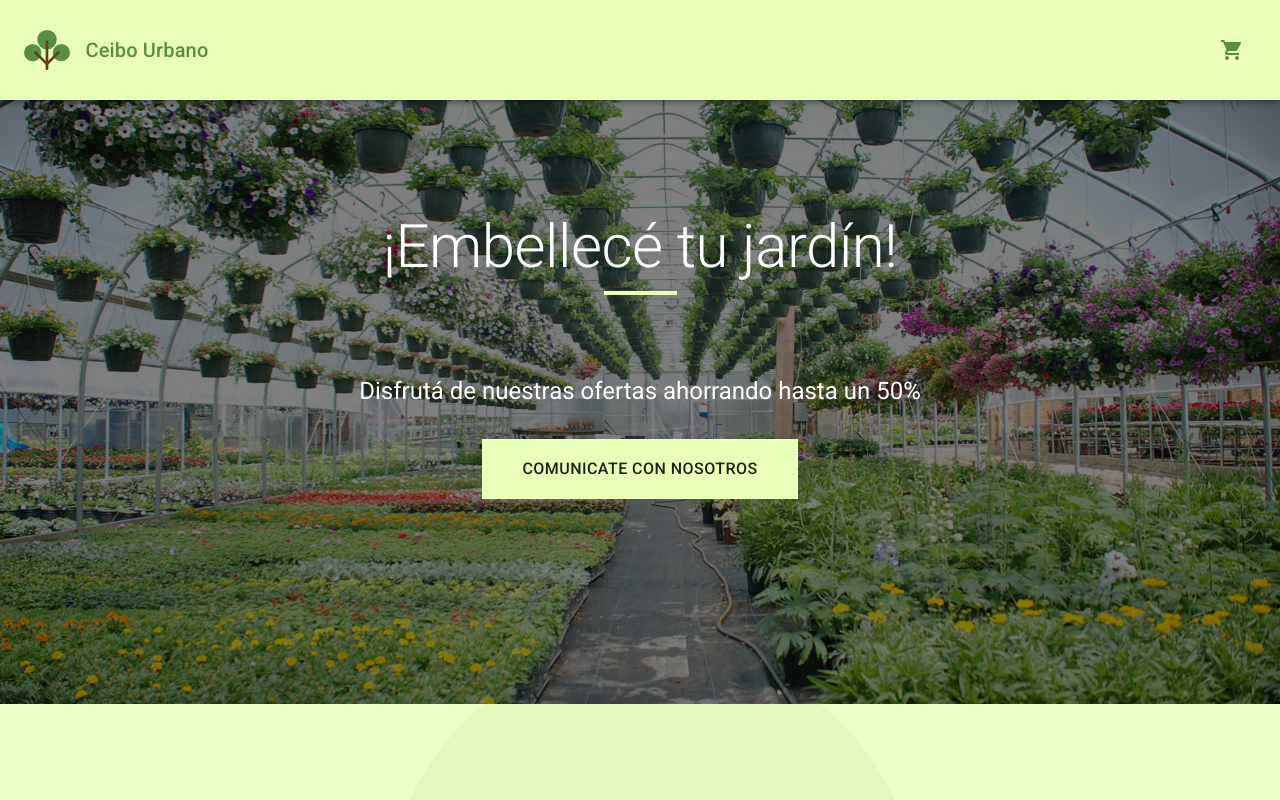
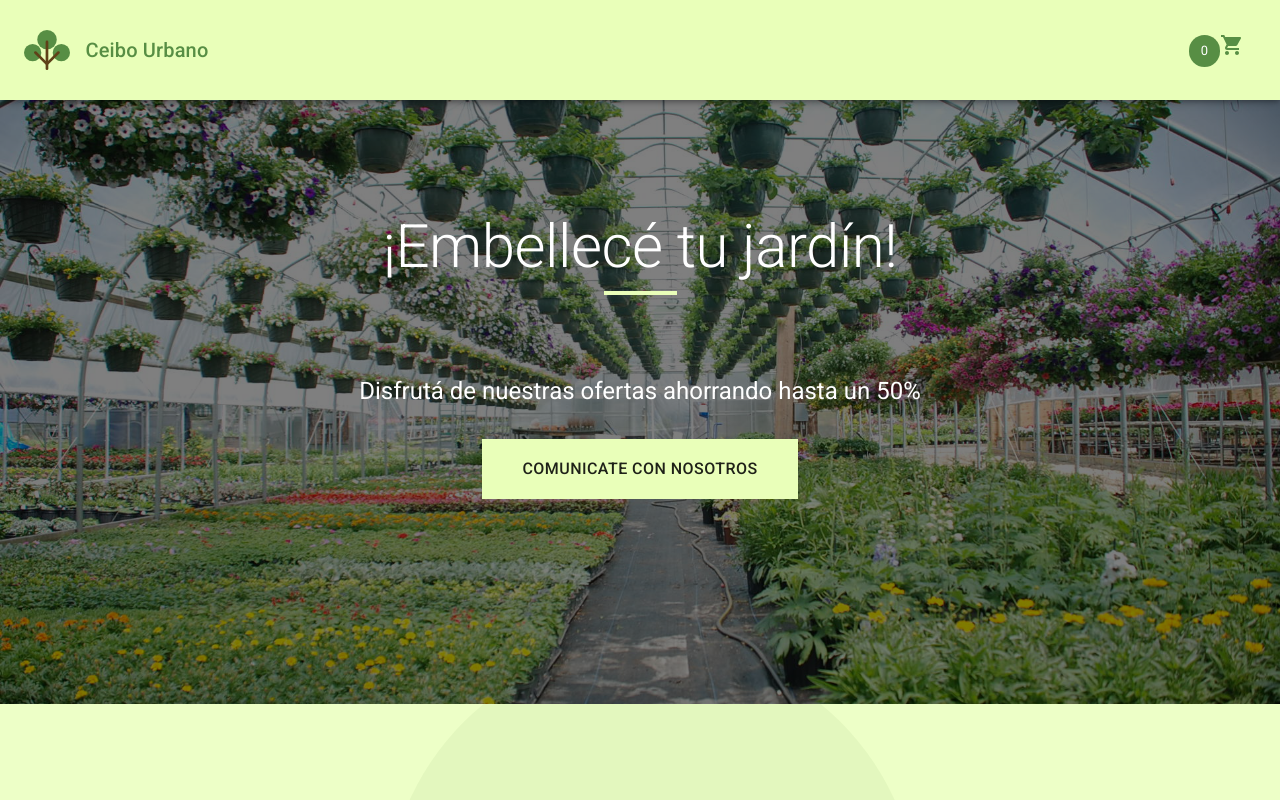
Before and after one commit to Aldogro/ceibo-urbano-next, a Next.js app: page / in a window 1280 px wide. Shown: the top 800 px of the page. Built offline with nearby package versions, Linux system fonts and the light colour scheme; no server answers; the database is empty.

Commit message:
added chips to cart

```diff
--- a/modules/views/AppAppBar.js
+++ b/modules/views/AppAppBar.js
@@ -1,6 +1,8 @@
 import React from 'react'
 import clsx from 'clsx'
 import { makeStyles, useTheme } from '@material-ui/core/styles'
+import { useCart, ActionType as CartActionType } from '../../services/Cart.context'
+
 import Drawer from '@material-ui/core/Drawer'
 import CssBaseline from '@material-ui/core/CssBaseline'
 import AppBar from '@material-ui/core/AppBar'
@@ -12,6 +14,7 @@ import MenuIcon from '@material-ui/icons/Menu'
 import ListItem from '@material-ui/core/ListItem'
 import ListItemIcon from '@material-ui/core/ListItemIcon'
 import ListItemText from '@material-ui/core/ListItemText'
+import Chip from '@material-ui/core/Chip'
 
 import Cart from '../components/Cart'
 
@@ -28,6 +31,7 @@ export default function PersistentDrawerLeft({ children }) {
   const classes = useStyles()
   const theme = useTheme()
   const [auth, authDispatch] = useAuth()
+  const [cartState, cartDispatch] = useCart()
   const [open, setOpen] = React.useState(false)
   const [openCart, setOpenCart] = React.useState(false)
 
@@ -50,6 +54,12 @@ export default function PersistentDrawerLeft({ children }) {
   const handleLogout = () => {
     app.auth().signOut()
     authDispatch({ type: 'removeAuthDetails' })
+  }
+
+  const getCartItems = () => {
+    let temp = 0
+    cartState.items.forEach(item => temp += item.amount)
+    return temp
   }
 
   return (
@@ -95,7 +105,10 @@ export default function PersistentDrawerLeft({ children }) {
             null
           }
           <IconButton className={classes.cartButton} aria-label="open drawer" onClick={handleCartOpen}>
-            <ShoppingCartIcon />
+            <div className={classes.cartIcon}>
+              <Chip color="primary" label={getCartItems()} />
+              <ShoppingCartIcon />
+            </div>
           </IconButton>
         </Toolbar>
       </AppBar>
@@ -208,15 +221,28 @@ const useStyles = makeStyles((theme) => ({
     display: 'none',
   },
   drawer: {
-    width: drawerWidth,
+    width: '100%',
+    [theme.breakpoints.up('sm')]: {
+      width: drawerWidth,
+    },
     flexShrink: 0,
   },
   drawerBrand: {
-    height: 30,
+    height: 40,
+    textAlign: 'center',
     marginLeft: theme.spacing(5),
+    [theme.breakpoints.up('sm')]: {
+      height: 40,
+    },
   },
   drawerPaper: {
-    width: drawerWidth,
+    width: '100%',
+    [theme.breakpoints.up('sm')]: {
+      width: drawerWidth,
+    },
+  },
+  cartIcon: {
+    position: 'relative',
   },
   cart: {
     width: '100%',
--- a/modules/views/ProductCategories.js
+++ b/modules/views/ProductCategories.js
@@ -3,9 +3,9 @@ import { withStyles } from '@material-ui/core/styles'
 import { useProduct, ActionType as ProductActionType } from '../../services/Product.context'
 import { useCart, ActionType as CartActionType } from '../../services/Cart.context'
 import Button from '@material-ui/core/Button'
-import ButtonBase from '@material-ui/core/ButtonBase'
 import Container from '@material-ui/core/Container'
 import Typography from '../components/Typography'
+import Chip from '@material-ui/core/Chip'
 import PropTypes from 'prop-types'
 import app from '../../firebase/firebase.config'
 
@@ -28,6 +28,11 @@ function ProductCategories(props) {
       type: CartActionType.ADD_ITEM,
       payload: product,
     })
+  }
+
+  const getCartItems = (product) => {
+    const item = cartState.items.filter(item => item.id === product.id)
+    return item[0]?.amount
   }
 
   return (
@@ -68,7 +73,14 @@ function ProductCategories(props) {
               >
                 ${product.price}
               </Typography>
-              <Button color="secondary" onClick={() => handleOnAddToCart(product)}>Agregar al carrito</Button>
+              <Button color="secondary" onClick={() => handleOnAddToCart(product)}>
+                Agregar al carrito
+                {
+                  getCartItems(product)
+                  ? <Chip className={classes.chip} color="primary" label={getCartItems(product)} />
+                  : null
+                }
+              </Button>
             </div>
           </div>
         ))}
@@ -158,6 +170,9 @@ const styles = (theme) => ({
     left: 'calc(50% - 9px)',
     transition: theme.transitions.create('opacity'),
   },
+  chip: {
+    marginLeft: theme.spacing(2),
+  }
 })
 
 
--- a/services/Cart.context.js
+++ b/services/Cart.context.js
@@ -34,7 +34,6 @@ const reducer = (state, action) => {
       }
     case ActionType.REMOVE_AMOUNT:
       const idx = state.items.indexOf(action.payload)
-      console.log(idx)
       state.items.filter(item => item.id === action.payload.id)[0].amount -= 1
       if (state.items.filter(item => item.id === action.payload.id)[0].amount < 1) {
         state.items.splice(idx, 1)
```
Also changed, not shown: 9 other files (tests, documents, lock files or other folders).
